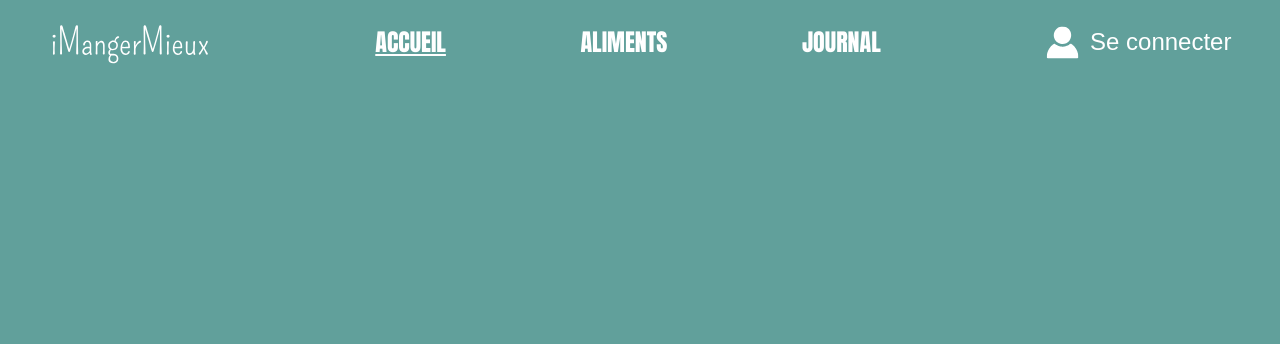
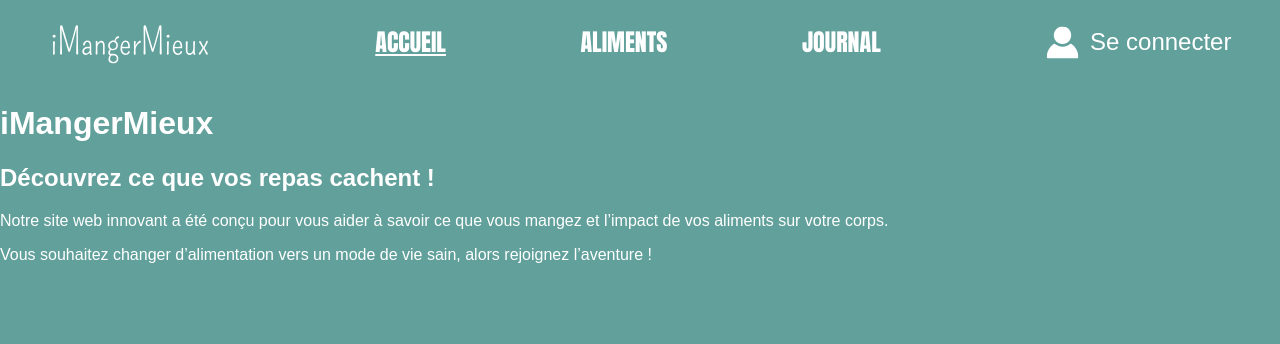
Before and after one commit to nathanckt/iMangerMieux, a PHP site: page /index.php in a window 1280 px wide. Shown: the top 344 px of the page. Run offline with PHP 8.4, Linux system fonts and the light colour scheme; some web fonts are replaced.

Commit message:
texte-hero

```diff
--- a/frontend/index.php
+++ b/frontend/index.php
@@ -18,5 +18,13 @@
             <a href="profil.php" class="link-profil">Se connecter</a>
         </div>
     </header>
+    <main>
+        <div class="hero">
+            <h1 class="hero-title">iMangerMieux</h1>
+            <h2 class="hero-subtitle">Découvrez ce que vos repas cachent !</h2>
+            <p class="hero-text">Notre site web innovant a été conçu pour vous aider à savoir ce que vous mangez et l’impact de vos aliments sur votre corps.</p>
+            <p class="hero-text">Vous souhaitez changer d’alimentation vers un mode de vie sain, alors rejoignez l’aventure !</p>
+        </div>
+    </main>
 </body>
 </html>
```
